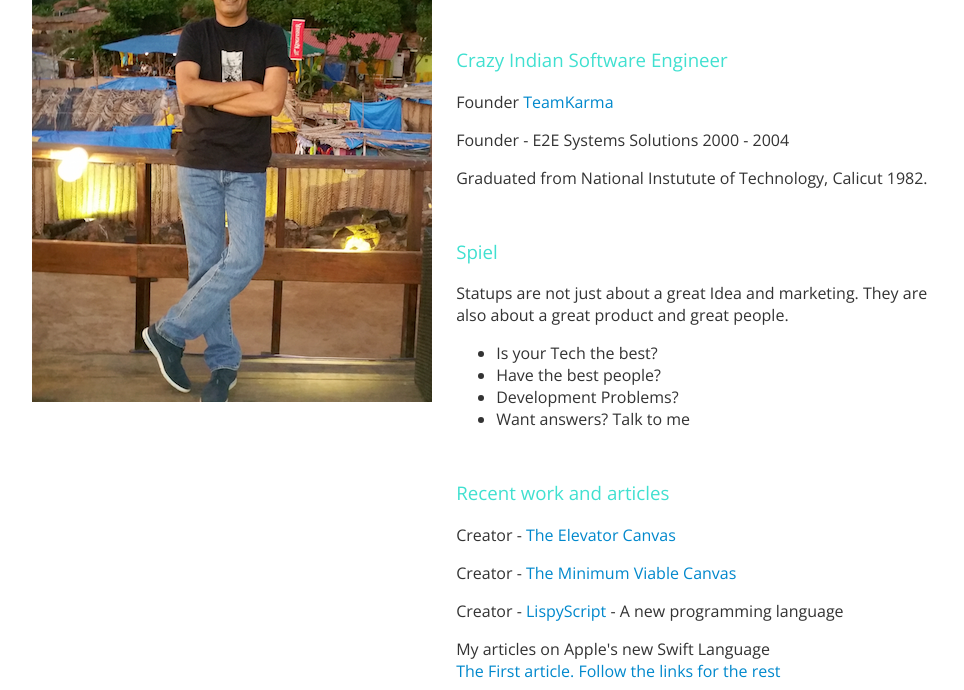
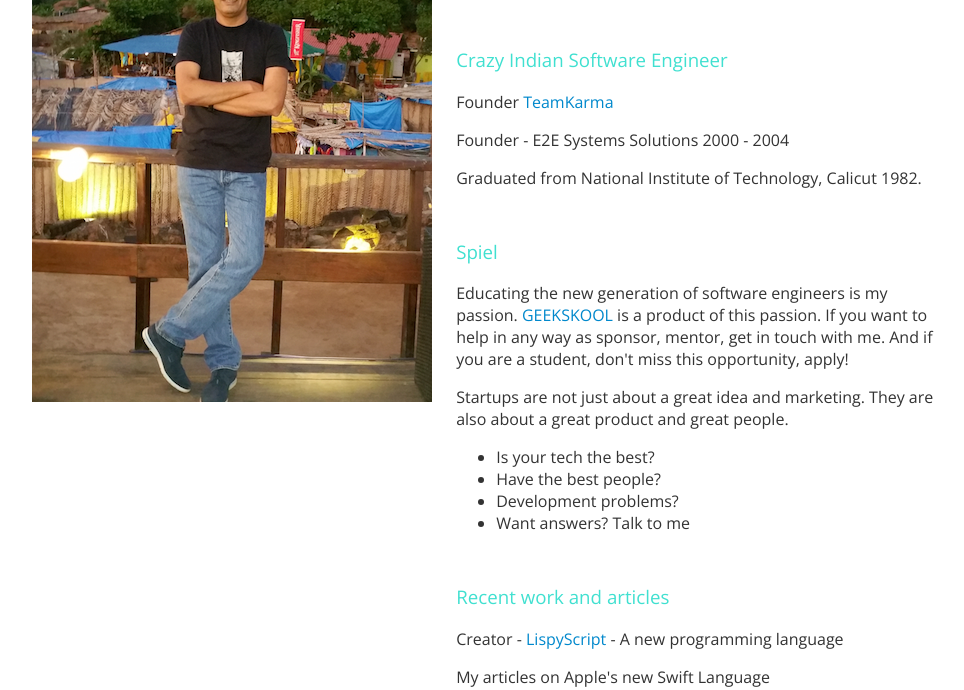
Before and after one commit to santoshrajan/santoshrajan.github.com, a plain HTML site: page index.html in a window 1280 px wide. Shown: the part 96-786 px from the top of the page, without its empty margins (148-1112 px from the left). Drawn offline with nearby package versions, Linux system fonts and the light colour scheme.

Commit message:
20150305

```diff
--- a/index.html
+++ b/index.html
@@ -76,29 +76,32 @@ h1, h3 {
   <h3>Crazy Indian Software Engineer</h3>
   <p>Founder <a href="http://www.teamkarma.in" target="_blank">TeamKarma</a></p>
   <p>Founder - E2E Systems Solutions 2000 - 2004</p>
-  <p>Graduated from National Instutute of Technology, Calicut 1982.</p>
+  <p>Graduated from National Institute of Technology, Calicut 1982.</p>
   <h3>Spiel</h3>
-  <p>Statups are not just about a great Idea and marketing. They are also about a great product and great people.</p>
+  <p>Educating the new generation of software engineers is my passion.
+  <a href="http://www.geekskool.com">GEEKSKOOL</a> is a product of this passion. If you want to help in any way as sponsor, mentor, get in touch with me. And if you are a student, don't miss this opportunity, apply!</p>
+
+  <p>Startups are not just about a great idea and marketing. They are also about a great product and great people.</p>
   <ul>
-    <li>Is your Tech the best?</li>
+    <li>Is your tech the best?</li>
     <li>Have the best people?</li>
-    <li>Development Problems?</li>
+    <li>Development problems?</li>
     <li>Want answers? Talk to me</li>
   </ul>
   <h3>Recent work and articles</h3>
   <p>Creator -
+    <a href="http://lispyscript.com" target="_blank">LispyScript</a>
+     - A new programming language</p>
+  <p>My articles on Apple's new Swift Language<br/>
+    <a href="https://medium.com/swift-programming/1-learn-swift-by-running-scripts-73fdf8507f4b" target="_blank">The First article. Follow the links for the rest</a></p>
+  <p>Functional JavaScript - a book I am writing<br/>
+    <a href="https://medium.com/functional-javascript" target="_blank">https://medium.com/functional-javascript</a></p>
+  <p>Monads - An esoteric programming concept in JavaScript<br/>
+    <a href="https://github.com/santoshrajan/monadjs" target="_blank">https://github.com/santoshrajan/monadjs</a></p>
+  <p>Creator -
     <a href="https://medium.com/minimum-viable-canvas/the-elevator-canvas-658a4c74b08d" target="_blank">The Elevator Canvas</a></p>
   <p>Creator -
     <a href="https://medium.com/minimum-viable-canvas/fae7e027cafc" target="_blank">The Minimum Viable Canvas</a></p>
-	<p>Creator -
-		<a href="http://lispyscript.com" target="_blank">LispyScript</a>
-     - A new programming language</p>
-  <p>My articles on Apple's new Swift Language<br/>
-    <a href="https://medium.com/swift-programming/1-learn-swift-by-running-scripts-73fdf8507f4b" target="_blank">The First article. Follow the links for the rest</a></p>
-	<p>Functional JavaScript - a book I am writing<br/>
-		<a href="https://medium.com/functional-javascript" target="_blank">https://medium.com/functional-javascript</a></p>
-	<p>Monads - An esoteric programming concept in JavaScript<br/>
-		<a href="https://github.com/santoshrajan/monadjs" target="_blank">https://github.com/santoshrajan/monadjs</a></p>
 	<p>Learn Clojure on the fast track.<br/>
 		<a href="http://fasttrackclojure.blogspot.com" target="_blank">http://fasttrackclojure.blogspot.com</a></p>
   <h3>Connection</h3>
```
